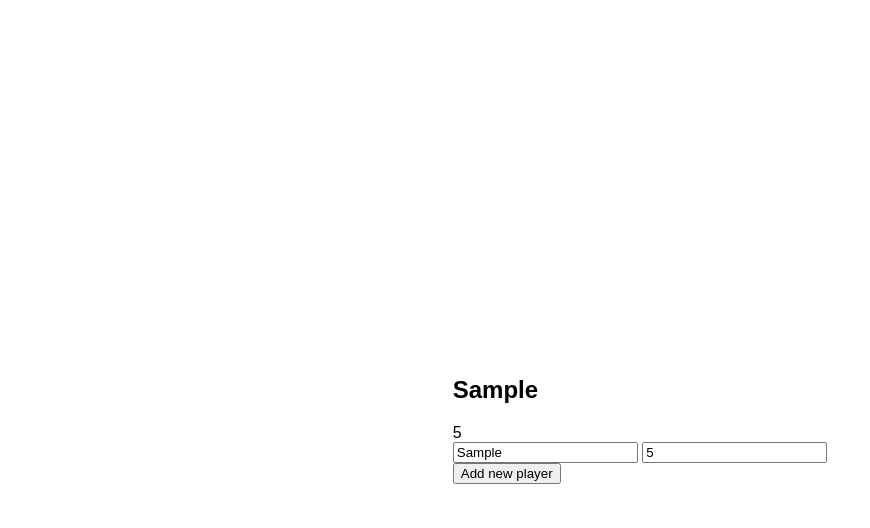
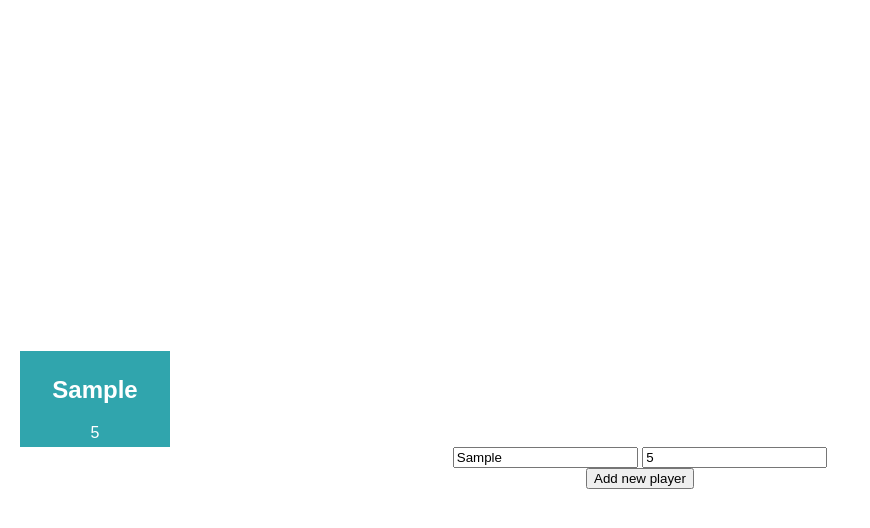
Before and after one commit to adrianojedaf/JavaScript-Practice-Projects, a plain HTML site: page project-004-players-points-counter/index.html in a window 1280 px wide. Both pictures are taken after typing "Sample", "5" into the empty fields and a click on the button "Add new player". Shown: the whole page, without its empty margins (0-870 px from the left). Drawn offline with Linux system fonts and the light colour scheme.

Commit message:
update js and styles

```diff
--- a/project-004-players-points-counter/script.js
+++ b/project-004-players-points-counter/script.js
@@ -1,51 +1,56 @@
 const container = document.querySelector('.container');
-const playersListContainer = document.querySelector('.container');
+const playersListContainer = document.querySelector('.players-list-container');
 const addPlayerButton = document.querySelector('.add-player-button');
-let playersList = [];
 
 let domController = {
-  createDomCard(name, points) {
+  createDomPlayerCard(name, points, id) {
     let cardContainer = document.createElement('div');
     let cardName = document.createElement('h2');
     let cardPoints = document.createElement('span');
-
     cardContainer.classList.add('player-card');
+    cardContainer.setAttribute("id", id);
     cardName.classList.add('name');
     cardPoints.classList.add('points');
-
     cardName.textContent = name;
     cardPoints.textContent = points;
-
     cardContainer.append(cardName, cardPoints);
-
     this.addPlayerToDom(cardContainer);
   },
 
   addPlayerToDom(playerElement) {
-    playersListContainer.prepend(playerElement);
+    playersListContainer.append(playerElement);
+  }
+};
+
+let dashboard = {
+  playersList: [],
+  nextId: 0,
+  createNewPlayer(name, points, id) {
+    let newPlayer = new Player(name, points, id);
+    this.nextId = this.nextId + 1;
+    this.playersList.unshift(newPlayer);
   }
 }
-
-let game = {
-  createNewPlayer(name, points) {
-    let newPlayer = new Player(name, points);
-    playersList.unshift(newPlayer);
-  }
-}
-
 class Player {
-  constructor(name, points) {
+  constructor(name, points, id) {
     this.name = name;
     this.points = points;
+    this.id = id;
     this.isActive = false;
   };
 }
 
-function clickHandler() {
+function handleCreatePlayer() {
   let playerName = document.querySelector('.add-player-form .name').value;
   let initialPoints = document.querySelector('.add-player-form .points').value;
-  game.createNewPlayer(playerName, initialPoints);
-  domController.createDomCard(playersList[0].name, playersList[0].points);
+  dashboard.createNewPlayer(playerName, initialPoints, dashboard.nextId);
+  domController.createDomPlayerCard(dashboard.playersList[0].name, dashboard.playersList[0].points, dashboard.playersList[0].id);
 }
 
-addPlayerButton.addEventListener('click', clickHandler);
+function handlePlayerCard(event) {
+  let actualCard = event.target.closest(".player-card");
+  console.log(dashboard.playersList);
+}
+
+addPlayerButton.addEventListener('click', handleCreatePlayer);
+playersListContainer.addEventListener('click', handlePlayerCard);
--- a/project-004-players-points-counter/styles.css
+++ b/project-004-players-points-counter/styles.css
@@ -11,3 +11,37 @@ body {
     box-sizing: border-box;
   }
 }
+
+.container {
+  width: 100%;
+  display: flex;
+  justify-content: center;
+  flex-direction: column;
+}
+
+.add-player-form {
+  margin: 0 auto;
+
+}
+.add-player-button {
+  width: fit-content;
+  margin: 0 auto;
+}
+
+.players-list-container {
+  display: flex;
+  flex-wrap: wrap;
+  gap: 10px;
+}
+
+.player-card {
+  padding: 5px;
+  background-color: rgb(48, 165, 173);
+  color: white;
+  display: flex;
+  justify-content: center;
+  align-items: center;
+  flex-direction: column;
+  max-width: 150px;
+  width: 100%;
+}
```
